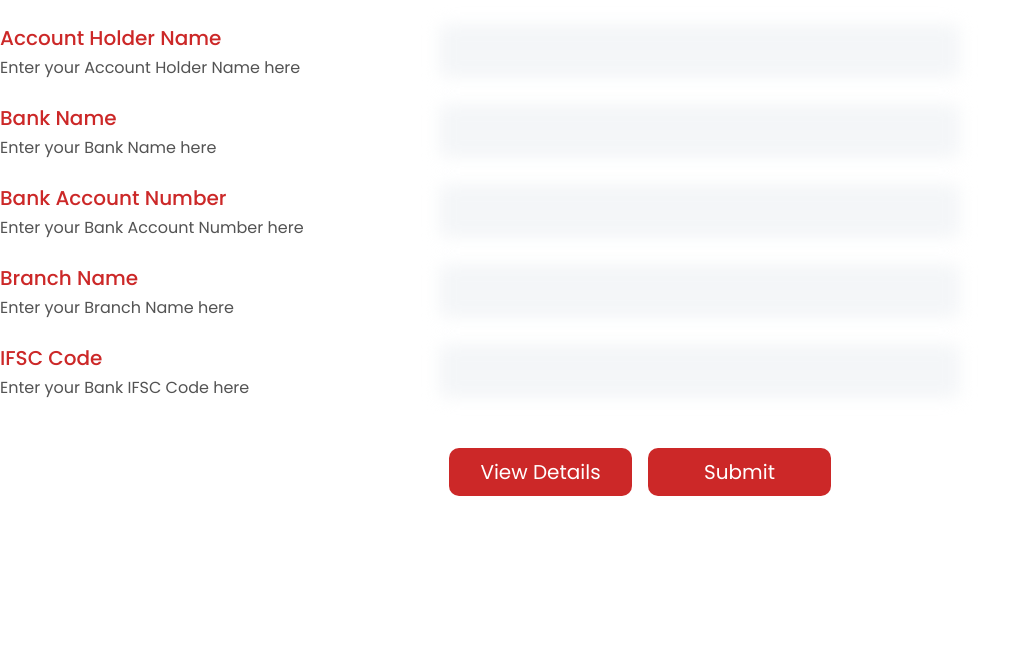
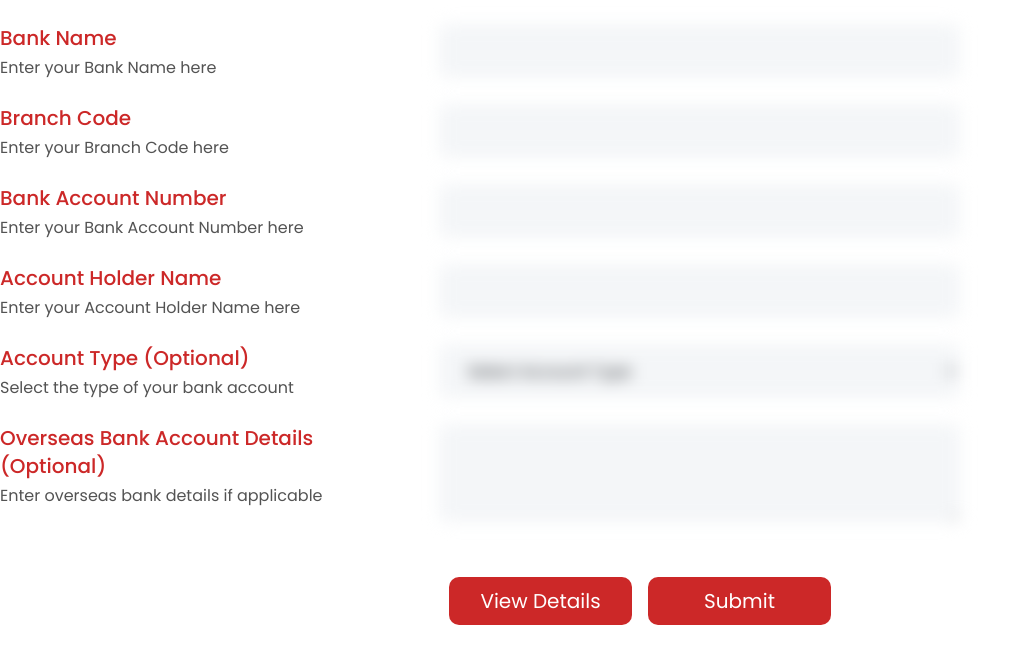
Before and after one commit to Abhinav-FP/eLearning, a Next.js app: page /teacher-dashboard/setting/Bank in a window 1280 px wide. Shown: the top 664 px of the page, without its empty margins (0-1022 px from the left). Built offline with nearby package versions, Linux system fonts and the light colour scheme; no server answers.

Commit message:
manage chnagement

```diff
--- a/src/pages/find-teacher/index.jsx
+++ b/src/pages/find-teacher/index.jsx
@@ -15,7 +15,7 @@ export default function Index() {
       const main = new Listing();
       const response = await main.homeTeacher();
       if (response.data) {
-        setTeacherData(response.data.data.record);
+        setTeacherData(response.data.data);
       }
       setLoading(false);
     } catch (error) {
@@ -30,7 +30,6 @@ export default function Index() {
 
   return (
     <Layout>
-      {/* <BookLoader /> */}
       <Teacher teacherData={teacherData} loading={loading} />
       <HowItWork classess={"mb-[40px] md:mb-[60px] lg:mb-[100px] !mt-0"} />
     </Layout>
--- a/src/pages/teacher-dashboard/setting/Bank.jsx
+++ b/src/pages/teacher-dashboard/setting/Bank.jsx
@@ -10,17 +10,17 @@ export default function Bank() {
         const main = new Listing();
         main.teacherbankget()
             .then((r) => {
-                // console.log("r", r)
                 const profiledata = r?.data?.data;
-                // console.log("profileData", profiledata);
                 setData({
-                    BankName: profiledata?.BankName,
-                    BankNumber: profiledata?.BankNumber,
-                    BranchName: profiledata?.BranchName,
-                    IFSC: profiledata?.IFSC,
-                    _id: profiledata?._id,
-                    AccountHolderName: profiledata?.AccountHolderName
-
+                    BankName: profiledata?.BankName || "",
+                    BankNumber: profiledata?.BankNumber || "",
+                    BranchName: profiledata?.BranchName || "",
+                    BranchCode: profiledata?.BranchCode || "",
+                    IFSC: profiledata?.IFSC || "",
+                    AccountHolderName: profiledata?.AccountHolderName || "",
+                    AccountType: profiledata?.AccountType || "",
+                    OverseasDetails: profiledata?.OverseasDetails || "",
+                    _id: profiledata?._id || ""
                 });
             })
             .catch((err) => {
@@ -32,8 +32,12 @@ export default function Bank() {
         BankName: "",
         BankNumber: "",
         BranchName: "",
+        BranchCode: "",
         IFSC: "",
-        AccountHolderName: ""
+        AccountHolderName: "",
+        AccountType: "",
+        OverseasDetails: "",
+        _id: ""
     });
 
     const handleChange = (e) => {
@@ -47,7 +51,6 @@ export default function Bank() {
     const handleSubmit = async (e) => {
         e.preventDefault();
         if (processing) return;
-
         setProcessing(true);
         try {
             const main = new Listing();
@@ -67,7 +70,67 @@ export default function Bank() {
     return (
         <form onSubmit={handleSubmit}>
             <div className="space-y-6 py-6">
-                {/* Branch Name */}
+                {/* Bank Name */}
+                <div className="flex flex-wrap items-start">
+                    <div className="w-full lg:w-5/12 xl:w-4/12 lg:pr-3 mb-2 lg:mb-0">
+                        <label className="block text-[#CC2828] font-medium text-base lg:text-xl mb-1">Bank Name</label>
+                        <p className="text-[#535353] text-base">Enter your Bank Name here</p>
+                    </div>
+                    <div className="w-full lg:w-6/12 xl:w-5/12 lg:pl-3 relative">
+                        <input
+                            required
+                            type="text"
+                            name="BankName"
+                            disabled={!showDetails}
+                            className={`w-full h-11 lg:h-[54px] font-medium bg-[#F4F6F8] text-[#46494D] text-base border
+                                border-[#F4F6F8] rounded-lg py-3 px-6 ${!showDetails ? 'blur-sm' : ''}`}
+                            value={data.BankName}
+                            onChange={handleChange}
+                        />
+                    </div>
+                </div>
+
+                {/* Branch Code */}
+                <div className="flex flex-wrap items-start">
+                    <div className="w-full lg:w-5/12 xl:w-4/12 lg:pr-3 mb-2 lg:mb-0">
+                        <label className="block text-[#CC2828] font-medium text-base lg:text-xl mb-1">Branch Code</label>
+                        <p className="text-[#535353] text-base">Enter your Branch Code here</p>
+                    </div>
+                    <div className="w-full lg:w-6/12 xl:w-5/12 lg:pl-3 relative">
+                        <input
+                            required
+                            type="text"
+                            name="BranchCode"
+                            disabled={!showDetails}
+                            className={`w-full h-11 lg:h-[54px] font-medium bg-[#F4F6F8] text-[#46494D] text-base border
+                                border-[#F4F6F8] rounded-lg py-3 px-6 ${!showDetails ? 'blur-sm' : ''}`}
+                            value={data.BranchCode || ""}
+                            onChange={handleChange}
+                        />
+                    </div>
+                </div>
+
+                {/* Bank Number */}
+                <div className="flex flex-wrap items-start">
+                    <div className="w-full lg:w-5/12 xl:w-4/12 lg:pr-3 mb-2 lg:mb-0">
+                        <label className="block text-[#CC2828] font-medium text-base lg:text-xl mb-1">Bank Account Number</label>
+                        <p className="text-[#535353] text-base">Enter your Bank Account Number here</p>
+                    </div>
+                    <div className="w-full lg:w-6/12 xl:w-5/12 lg:pl-3 relative">
+                        <input
+                            required
+                            type="text"
+                            name="BankNumber"
+                            disabled={!showDetails}
+                            className={`w-full h-11 lg:h-[54px] font-medium bg-[#F4F6F8] text-[#46494D] text-base border
+                                border-[#F4F6F8] rounded-lg py-3 px-6 ${!showDetails ? 'blur-sm' : ''}`}
+                            value={data.BankNumber}
+                            onChange={handleChange}
+                        />
+                    </div>
+                </div>
+
+                {/* User Name */}
                 <div className="flex flex-wrap items-start">
                     <div className="w-full lg:w-5/12 xl:w-4/12 lg:pr-3 mb-2 lg:mb-0">
                         <label className="block text-[#CC2828] font-medium text-base lg:text-xl mb-1">Account Holder Name</label>
@@ -85,46 +148,38 @@ export default function Bank() {
                         />
                     </div>
                 </div>
-                {/* Bank Name */}
+
+                {/* Account Type */}
                 <div className="flex flex-wrap items-start">
                     <div className="w-full lg:w-5/12 xl:w-4/12 lg:pr-3 mb-2 lg:mb-0">
-                        <label className="block text-[#CC2828] font-medium text-base lg:text-xl mb-1">Bank Name</label>
-                        <p className="text-[#535353] text-base">Enter your Bank Name here</p>
+                        <label className="block text-[#CC2828] font-medium text-base lg:text-xl mb-1">Account Type (Optional)</label>
+                        <p className="text-[#535353] text-base">Select the type of your bank account</p>
                     </div>
                     <div className="w-full lg:w-6/12 xl:w-5/12 lg:pl-3 relative">
-                        <input
-                            required
-                            type="text"
-                            name="BankName"
+                        <select
+                            name="AccountType"
                             disabled={!showDetails}
-                            className={`w-full h-11 lg:h-[54px] font-medium bg-[#F4F6F8] text-[#46494D] text-base border border-[#F4F6F8] rounded-lg py-3 px-6 ${!showDetails ? 'blur-sm' : ''}`}
-                            value={data.BankName}
+                            className={`w-full h-11 lg:h-[54px] font-medium bg-[#F4F6F8] text-[#46494D]
+                                text-base border border-[#F4F6F8] rounded-lg py-3 px-6
+                                ${!showDetails ? 'blur-sm' : ''}`}
+                            value={data.AccountType}
                             onChange={handleChange}
-                        />
+                        >
+                            <option value="">Select Account Type</option>
+                            <option value="savings">Savings Account</option>
+                            <option value="current">Current / Checking Account</option>
+                            <option value="fixed">Fixed Deposit Account</option>
+                            <option value="recurring">Recurring Deposit Account</option>
+                            <option value="nre">NRE (Non-Resident External)</option>
+                            <option value="nro">NRO (Non-Resident Ordinary)</option>
+                            <option value="business">Business Account</option>
+                            <option value="joint">Joint Account</option>
+                            <option value="salary">Salary Account</option>
+                        </select>
                     </div>
                 </div>
-
-                {/* Bank Number */}
-                <div className="flex flex-wrap items-start">
-                    <div className="w-full lg:w-5/12 xl:w-4/12 lg:pr-3 mb-2 lg:mb-0">
-                        <label className="block text-[#CC2828] font-medium text-base lg:text-xl mb-1">Bank Account Number</label>
-                        <p className="text-[#535353] text-base">Enter your Bank Account Number here</p>
-                    </div>
-                    <div className="w-full lg:w-6/12 xl:w-5/12 lg:pl-3 relative">
-                        <input
-                            required
-                            type="text"
-                            name="BankNumber"
-                            disabled={!showDetails}
-                            className={`w-full h-11 lg:h-[54px] font-medium bg-[#F4F6F8] text-[#46494D] text-base border border-[#F4F6F8] rounded-lg py-3 px-6 ${!showDetails ? 'blur-sm' : ''}`}
-                            value={data.BankNumber}
-                            onChange={handleChange}
-                        />
-                    </div>
-                </div>
-
                 {/* Branch Name */}
-                <div className="flex flex-wrap items-start">
+                {/* <div className="flex flex-wrap items-start">
                     <div className="w-full lg:w-5/12 xl:w-4/12 lg:pr-3 mb-2 lg:mb-0">
                         <label className="block text-[#CC2828] font-medium text-base lg:text-xl mb-1">Branch Name</label>
                         <p className="text-[#535353] text-base">Enter your Branch Name here</p>
@@ -140,10 +195,10 @@ export default function Bank() {
                             onChange={handleChange}
                         />
                     </div>
-                </div>
+                </div> */}
 
                 {/* IFSC Code */}
-                <div className="flex flex-wrap items-start">
+                {/* <div className="flex flex-wrap items-start">
                     <div className="w-full lg:w-5/12 xl:w-4/12 lg:pr-3 mb-2 lg:mb-0">
                         <label className="block text-[#CC2828] font-medium text-base lg:text-xl mb-1">IFSC Code</label>
                         <p className="text-[#535353] text-base">Enter your Bank IFSC Code here</p>
@@ -159,21 +214,43 @@ export default function Bank() {
                             onChange={handleChange}
                         />
                     </div>
+                </div> */}
+
+                <div className="flex flex-wrap items-start">
+                    <div className="w-full lg:w-5/12 xl:w-4/12 lg:pr-3 mb-2 lg:mb-0">
+                        <label className="block text-[#CC2828] font-medium text-base lg:text-xl mb-1">
+                            Overseas Bank Account Details (Optional)</label>
+                        <p className="text-[#535353] text-base">Enter overseas bank details if applicable</p>
+                    </div>
+                    <div className="w-full lg:w-6/12 xl:w-5/12 lg:pl-3 relative">
+                        <textarea
+                            name="OverseasDetails"
+                            disabled={!showDetails}
+                            rows={3}
+                            className={`w-full font-medium bg-[#F4F6F8] text-[#46494D] text-base border
+                                border-[#F4F6F8] rounded-lg py-3 px-6 ${!showDetails ? 'blur-sm' : ''}`}
+                            value={data.OverseasDetails}
+                            onChange={handleChange}
+                        ></textarea>
+                    </div>
                 </div>
             </div>
+
 
             {/* Submit Button */}
             <div className="flex justify-center gap-4 pt-6">
                 <button
                     type="button"
-                    className="w-full max-w-[183px] bg-[#CC2828] hover:bg-red-700 text-white py-2.5 rounded-[10px] text-base xl:text-xl cursor-pointer"
+                    className="w-full max-w-[183px] bg-[#CC2828] hover:bg-red-700 text-white py-2.5
+                    rounded-[10px] text-base xl:text-xl cursor-pointer"
                     onClick={() => setShowDetails(!showDetails)}
-                    >
+                >
                     {showDetails ? "Hide" : "View"}{" "}Details
                 </button>
                 <button
                     type="submit"
-                    className={`w-full max-w-[183px] ${!showDetails ? "cursor-not-allowed" : "Cursor-pointer"} bg-[#CC2828] hover:bg-red-700 text-white py-2.5 rounded-[10px] text-base xl:text-xl`}
+                    className={`w-full max-w-[183px] ${!showDetails ? "cursor-not-allowed" : "Cursor-pointer"}
+                        bg-[#CC2828] hover:bg-red-700 text-white py-2.5 rounded-[10px] text-base xl:text-xl`}
                     disabled={processing || !showDetails}
                 >
                     {processing ? "Submitting..." : "Submit"}
--- a/src/pages/teacher-dashboard/setting/Profile.jsx
+++ b/src/pages/teacher-dashboard/setting/Profile.jsx
@@ -38,7 +38,6 @@ export default function Profile() {
       .Teacherprofile()
       .then((r) => {
         const profiledata = r?.data?.data?.user;
-        // console.log("profileData", profiledata);
         setData({
           name: profiledata?.userId?.name,
           email: profiledata?.userId?.email,
@@ -377,7 +376,7 @@ export default function Profile() {
                 />
               </div>
 
-              <div className="w-full lg:w-6/12  px-2">
+              {/* <div className="w-full lg:w-6/12  px-2">
                 <label className="block text-[#CC2828] font-medium text-base xl:text-xl mb-1 tracking-[-0.04em]">
                   Average Price (In USD)
                 </label>
@@ -403,7 +402,7 @@ export default function Profile() {
                   onChange={handleChange}
                   className="w-full h-11 lg:h-[54px] font-medium appearance-none block bg-[#F4F6F8] text-[#46494D] text-base border border-[#F4F6F8] rounded-lg py-3 px-3 lg:px-6 leading-tight focus:outline-none"
                 />
-              </div>
+              </div> */}
 
               <div className="w-full px-2">
                 <label className="block text-[#CC2828] font-medium text-base xl:text-xl mb-1 tracking-[-0.04em]">
```
Also changed, not shown: src/pages/api/Listing.jsx (+10 -0 lines), src/pages/home/Lesson.jsx (+2 -32 lines), src/pages/home/Main.jsx (+27 -5 lines), src/pages/teacher-dashboard/profile/index.js (+28 -2 lines).
